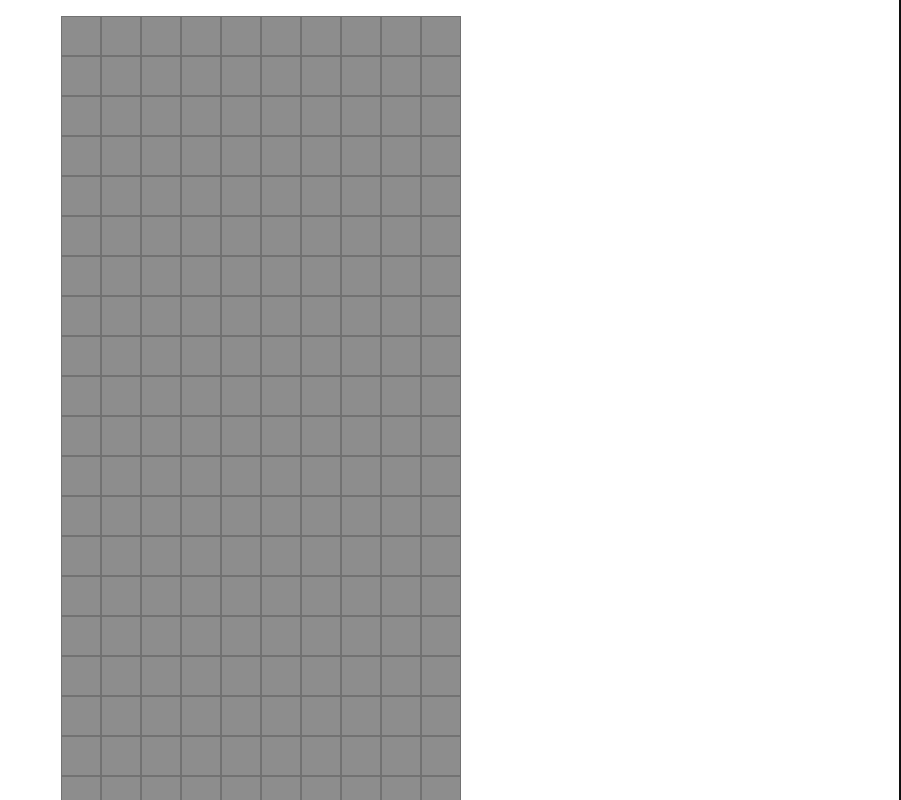
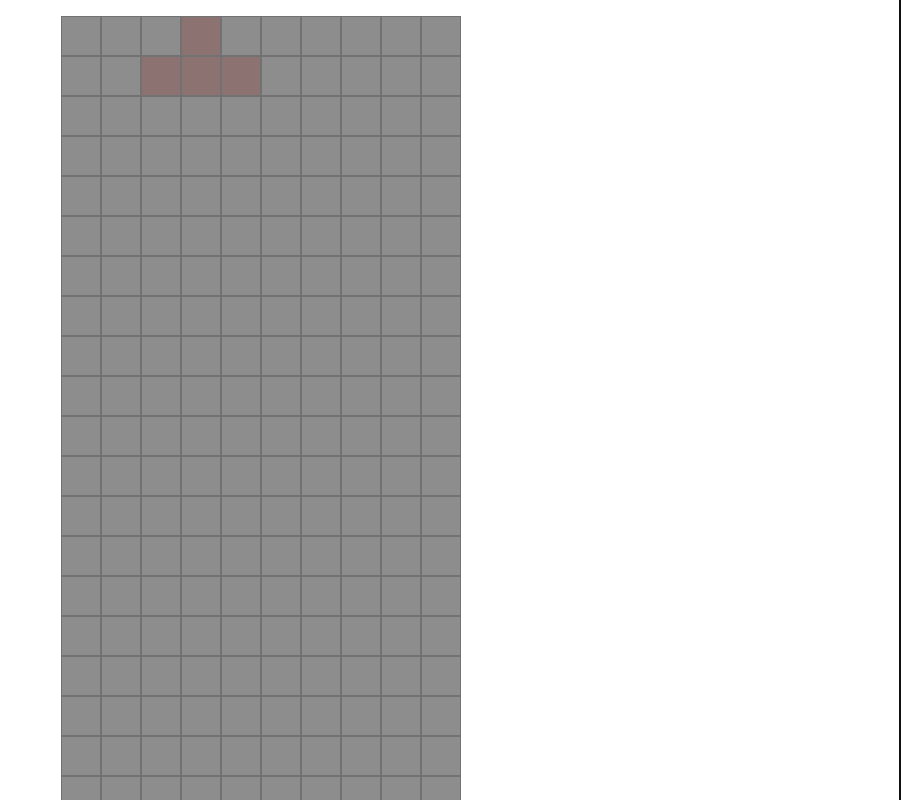
Before and after one commit to prastoin/RedTetris, a Vue app: page /RedTetris in a window 1280 px wide. Shown: the top 800 px of the page, without its empty margins (379-1280 px from the left). Built offline with nearby package versions, Linux system fonts and the light colour scheme.

Commit message:
adding rotation and move on matrice bind with keyboard

```diff
--- a/src/components/game.vue
+++ b/src/components/game.vue
@@ -1,6 +1,6 @@
 <template>
     <div class="root">
-        <input autofocus @keydown.left="goLeft()" @keydown.right="goRight()" @keydown.up="incrRota()" class="eventCatch">
+        <input autofocus @click="goTo(1, 0)" @keydown.down="goTo(0, 1)" @keydown.left="goTo(-1, 0)" @keydown.right="goTo(1, 0)" @keydown.up="incrRota()" class="eventCatch">
         <div class="arena">
             <div class="container">
                 <div class="matriceContainer">
@@ -47,15 +47,9 @@ export default {
     },
     methods: {
         init() {
-            let continu = true;
-            console.log('in');
-            while (continu)
-            {
-//                let playing = true;
-                if (this.currTetri.n < 0)
-                    this.pickPrint();
-                continu = false;
-            }
+            console.log('init\n');
+            if (this.currTetri.n < 0)
+                this.pickPrint();
         },
         pickPrint () {
             this.currTetri.n = this.getRandomInt(7);
@@ -63,38 +57,57 @@ export default {
             do {
             this.currTetri.rota= this.getRandomInt(4);
             this.currTetri.x = this.getRandomInt(10);
-            console.log(this.currTetri);
             } while ((this.draw(this.currTetri)) === false)
         },
         draw(currTetri) {
-            console.log(currTetri);
+            if (this.moveAble(0, 0, this.currTetri) === false)
+                return (false);
             for (let y = 0; y < 4; y++)
+                for (let x = 0; x < 4; x++)
+                    this.$set(this.board[y + currTetri.y], x + currTetri.x, this.tetrimino[currTetri.n].coord[currTetri.rota][y][x]);
+            return (true);
+        },
+        goTo (valueX, valueY) {
+            console.log(`goTo = ` + valueX + valueY);
+            if (this.moveAble(valueX, valueY, this.currTetri))
             {
-                for (let x = 0; x < 4; x++)
-                {
-                    if ((this.valid((y + currTetri.y), (x + currTetri.x))) === false)
-                    {
-                        this.clearTopBoard();
-                        return (false);
-                    }
-                    this.board[y + currTetri.y][x + currTetri.x] = this.tetrimino[currTetri.n].coord[currTetri.rota][y][x];
-                }
+                this.clear4x4(this.currTetri.y, this.currTetri.x);
+                if (valueY != 0)
+                    this.currTetri.y += valueY;
+                else
+                    this.currTetri.x += valueX;
+                this.draw(this.currTetri);
             }
         },
-        valid(y, x) {
-            if (y < 0 || y >= 22 || x < 0 || x >= 10)
-                return (false);
-            console.log(`VALID ${y} ${x}`)
+        moveAble (valueX, valueY, currTetri) {
+            for (let y = 0; y < 4; y++)
+                for (let x = 0; x < 4; x++)
+                    if (this.tetrimino[currTetri.n].coord[currTetri.rota][y][x] === 1)
+                        if (this.valid(y + currTetri.y + valueY, currTetri.x + valueX + x) === false)
+                            return (false);
             return (true);
         },
-        clearTopBoard() {
-            for(let y = 0; y < 4; y++)
-                for(let x = 0; x < 10; x++)
-                    this.board[y][x] = 0;
+        valid(y, x) {
+            if (y < 0 || y >= 22 + 4 || x < 0 || x >= 10)
+                return (false);
+            return (true);
+        },
+        clear4x4(y, x) {
+            for(let j = 0; j < 4; j++)
+                for(let i = 0; i < 4; i++)
+                    this.board[j + y][i + x] = this.board[j + y][i + x] != 2 ? 0 : this.board[j + y][i + x];
         },
         incrRota() {
-            this.currRota++;
-            this.currRota = (this.currRota === 4 ? 0 : this.currRota);
+            let save = this.currTetri.rota;
+            this.currTetri.rota++;
+            this.currTetri.rota = (this.currTetri.rota === 4 ? 0 : this.currTetri.rota);
+            if (this.moveAble(0, 0, this.currTetri) === false)
+            {
+                this.currTetri.rota = save;
+                return (false);
+            }
+            this.clear4x4(this.currTetri.y, this.currTetri.x);
+            this.draw(this.currTetri);
         },
         getRandomInt(max) {
             return (Math.floor(Math.random() * Math.floor(max)));
--- a/src/data.js
+++ b/src/data.js
@@ -1,37 +1,41 @@
 export { tetrimino, board, currTetri};
 
 let board = [
-    [0, 0, 0, 0, 0, 0, 0, 0, 0, 0],
-    [0, 0, 0, 0, 0, 0, 0, 0, 0, 0],
-    [0, 0, 0, 0, 0, 0, 0, 0, 0, 0],
-    [0, 0, 0, 0, 0, 0, 0, 0, 0, 0],
-    [0, 0, 0, 0, 0, 0, 0, 0, 0, 0],
-    [0, 0, 0, 0, 0, 0, 0, 0, 0, 0],
-    [0, 0, 0, 0, 0, 0, 0, 0, 0, 0],
-    [0, 0, 0, 0, 0, 0, 0, 0, 0, 0],
-    [0, 0, 0, 0, 0, 0, 0, 0, 0, 0],
-    [0, 0, 0, 0, 0, 0, 0, 0, 0, 0],
-    [0, 0, 0, 0, 0, 0, 0, 0, 0, 0],
-    [0, 0, 0, 0, 0, 0, 0, 0, 0, 0],
-    [0, 0, 0, 0, 0, 0, 0, 0, 0, 0],
-    [0, 0, 0, 0, 0, 0, 0, 0, 0, 0],
-    [0, 0, 0, 0, 0, 0, 0, 0, 0, 0],
-    [0, 0, 0, 0, 0, 0, 0, 0, 0, 0],
-    [0, 0, 0, 0, 0, 0, 0, 0, 0, 0],
-    [0, 0, 0, 0, 0, 0, 0, 0, 0, 0],
-    [0, 0, 0, 0, 0, 0, 0, 0, 0, 0],
-    [0, 0, 0, 0, 0, 0, 0, 0, 0, 0],
-    [0, 0, 0, 0, 0, 0, 0, 0, 0, 0],
-    [0, 0, 0, 0, 0, 0, 0, 0, 0, 0],
-    [0, 0, 0, 0, 0, 0, 0, 0, 0, 0],
-    [0, 0, 0, 0, 0, 0, 0, 0, 0, 0],
-    [0, 0, 0, 0, 0, 0, 0, 0, 0, 0],
-    [0, 0, 0, 0, 0, 0, 0, 0, 0, 0]
+    //          10              //
+    [0, 0, 0, 0, 0, 0, 0, 0, 0, 0], //SPAWN 0
+    [0, 0, 0, 0, 0, 0, 0, 0, 0, 0], //SPAWN
+    [0, 0, 0, 0, 0, 0, 0, 0, 0, 0], //SPAWN
+    [0, 0, 0, 0, 0, 0, 0, 0, 0, 0], //SPAWN 3
+    [0, 0, 0, 0, 0, 0, 0, 0, 0, 0], //PLAY  4
+    [0, 0, 0, 0, 0, 0, 0, 0, 0, 0], //PLAY
+    [0, 0, 0, 0, 0, 0, 0, 0, 0, 0], //PLAY
+    [0, 0, 0, 0, 0, 0, 0, 0, 0, 0], //PLAY
+    [0, 0, 0, 0, 0, 0, 0, 0, 0, 0], //PLAY
+    [0, 0, 0, 0, 0, 0, 0, 0, 0, 0], //PLAY
+    [0, 0, 0, 0, 0, 0, 0, 0, 0, 0], //PLAY
+    [0, 0, 0, 0, 0, 0, 0, 0, 0, 0], //PLAY
+    [0, 0, 0, 0, 0, 0, 0, 0, 0, 0], //PLAY
+    [0, 0, 0, 0, 0, 0, 0, 0, 0, 0], //PLAY
+    [0, 0, 0, 0, 0, 0, 0, 0, 0, 0], //PLAY
+    [0, 0, 0, 0, 0, 0, 0, 0, 0, 0], //PLAY
+    [0, 0, 0, 0, 0, 0, 0, 0, 0, 0], //PLAY
+    [0, 0, 0, 0, 0, 0, 0, 0, 0, 0], //PLAY
+    [0, 0, 0, 0, 0, 0, 0, 0, 0, 0], //PLAY
+    [0, 0, 0, 0, 0, 0, 0, 0, 0, 0], //PLAY
+    [0, 0, 0, 0, 0, 0, 0, 0, 0, 0], //PLAY
+    [0, 0, 0, 0, 0, 0, 0, 0, 0, 0], //PLAY
+    [0, 0, 0, 0, 0, 0, 0, 0, 0, 0], //PLAY
+    [0, 0, 0, 0, 0, 0, 0, 0, 0, 0], //PLAY
+    [0, 0, 0, 0, 0, 0, 0, 0, 0, 0], //PLAY
+    [0, 0, 0, 0, 0, 0, 0, 0, 0, 0], //PLAY 25
+    [0, 0, 0, 0, 0, 0, 0, 0, 0, 0], //STCK 26
+    [0, 0, 0, 0, 0, 0, 0, 0, 0, 0], //STCK
+    [0, 0, 0, 0, 0, 0, 0, 0, 0, 0], //STCK 29
 ]
 
 let currTetri = {
-    n: -42,
-    rota: 0,
+    n: -42, //max 6 (7)
+    rota: 0, //max 3 (4)
     y: 0,
     x: 0,
     texture: undefined,
```
